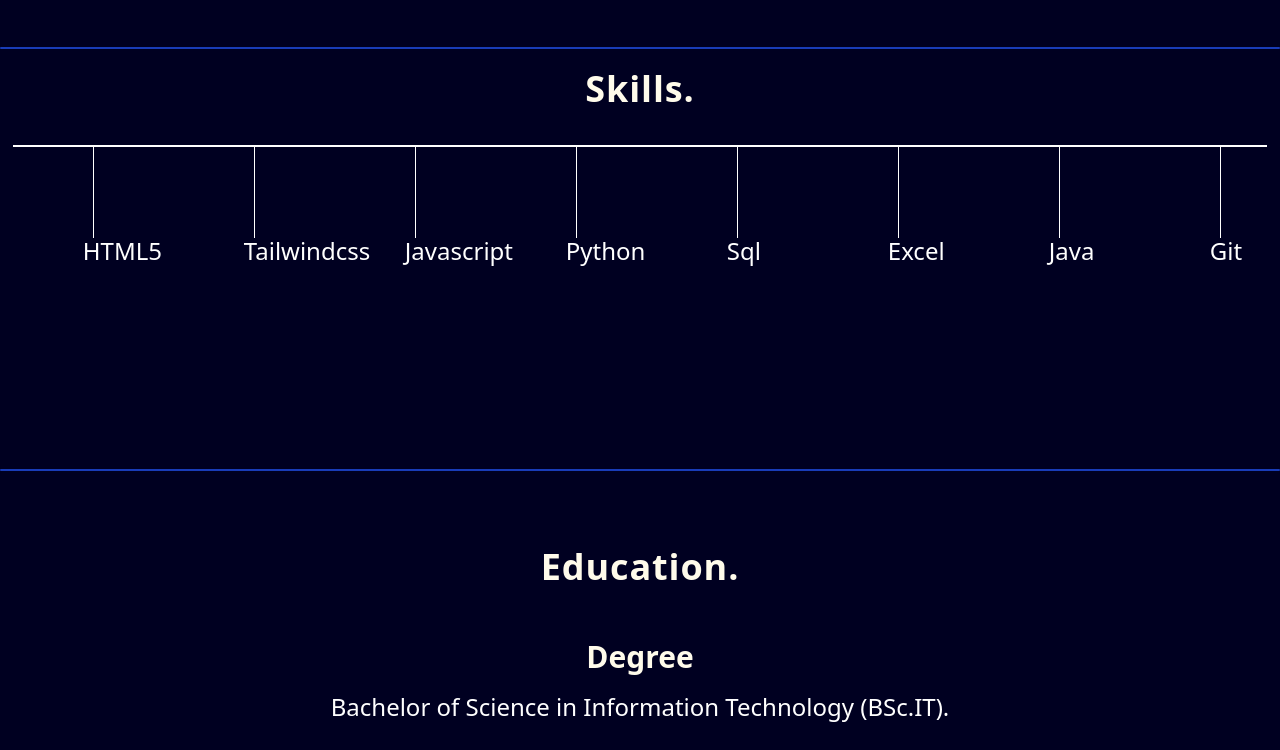
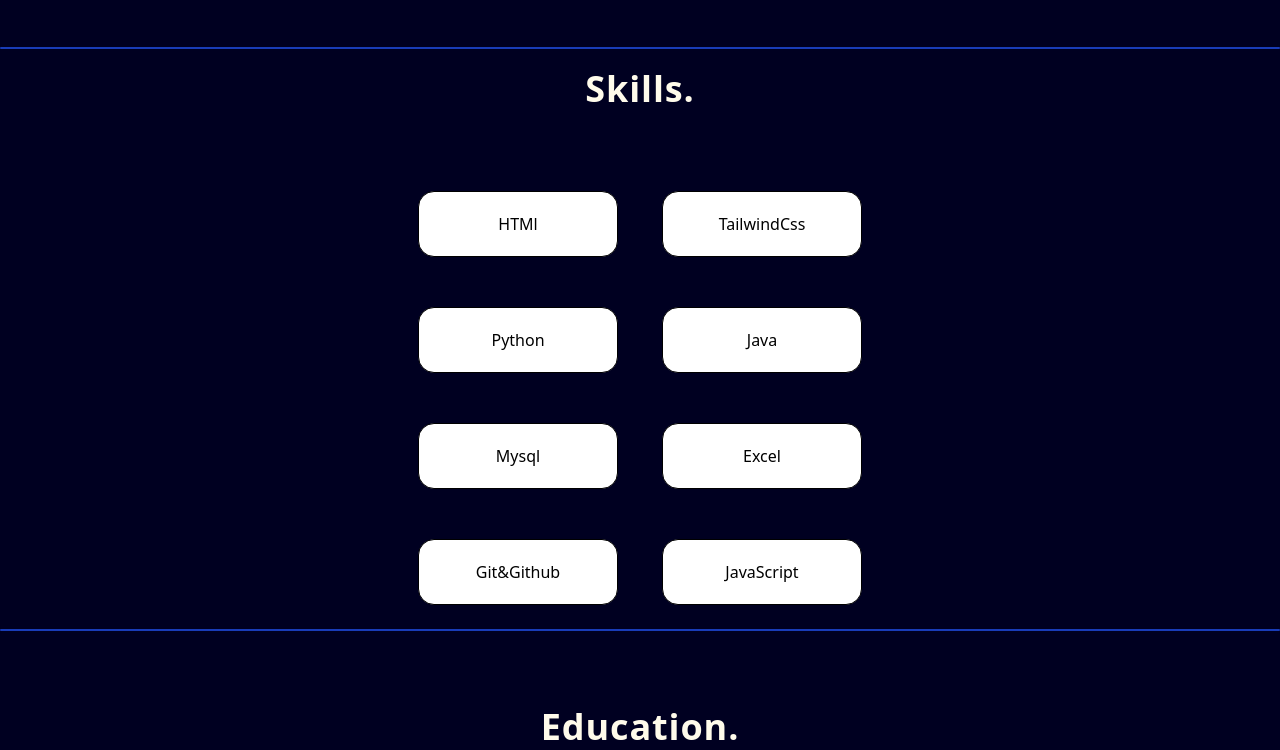
Before and after one commit to SahilPatel010/My-Portfolio, a website: page index.html in a window 1280 px wide. Shown: the part 1295-2045 px from the top of the page. Drawn offline with nearby package versions, Linux system fonts and the light colour scheme.

Commit message:
new updates

```diff
--- a/index.html
+++ b/index.html
@@ -38,13 +38,13 @@
 
 
     <main>
-       <section class="firstSection flex justify-around  my-[90px]  mx-0 ">
-         <div class="leftSection w-[40%]  my-11  md:text-7xl  text-xl">Hi,my name is <span class="text-violet-400">Sahil</span>
+       <section class="firstSection flex-row  md:flex md:justify-around items-center  my-[90px]  mx-0 ">
+         <div class="leftSection ml-5 w-[40%]  my-11  md:text-7xl  text-xl">Hi,my name is <span class="text-violet-400">Sahil</span>
             <div class="w-full">and i am a passionate</div>
              <span  class="text-violet-400  w-full" id="element"></span>
          </div>
-        <div class="rightSection md:w-[30%]  w-[40]">
-            <img  class="w-[80%] mt-16 mx-0"   src="developer png.png" alt="">
+        <div class="rightSection md:w-[30%] flex justify-center items-center w-[40]">
+            <img  class="w-[50%] md:w-[80%] mt-16 mx-0"   src="developer png.png" alt="">
             </div>
        </section>
           <hr class="w-12/12 h-[2px] bg-gradient-to-r bg-blue-800 border-0 rounded-full  />
@@ -67,25 +67,42 @@ Right now, I’m focused on building creative projects and exploring new technol
 </section>
 
 
- <hr class="w-12/12 h-[2px] bg-gradient-to-r bg-blue-800 border-0 rounded-full" />
+ <hr class="w-12/12 h-[2px]  bg-gradient-to-r bg-blue-800 border-0 rounded-full" />
 
 
 
-<section class="thirdSection w-max m-auto h-[50vh]">
+<section class="thirdSection w-max m-auto h-[65vh]">
+  <h1 class="text-4xl font-bold text-center mb-8 tracking-wide my-[20px] text-amber-50">Skills.</h1>
             <!-- <span class="text-gray-500 flex justify-center">What i have done so far</span> -->
-            <h1 class="text-4xl font-bold text-center mb-8 tracking-wide my-[20px]  text-amber-50"  id="skills">Skills.</h1>
-            <div class="box h-[2px] bg-white w-[98vw] text-2xl my-[36px] mx-0 flex">
-            <div class="vertical h-[93px] w-[1px] bg-white flex my-0 mx-[80px]  hover:text-purple-400 "><h1 class="relative top-[90px] right-2.5 w-[150px]">HTML5</h1></div>
-            <div class="vertical h-[93px] w-[1px] bg-white flex my-0 mx-[80px]  hover:text-purple-400"><h1 class="relative top-[90px] right-2.5 w-[150px]">Tailwindcss</h1></div>
-            <div class="vertical h-[93px] w-[1px] bg-white flex my-0 mx-[80px]  hover:text-purple-400"><h1 class="relative top-[90px] right-2.5 w-[150px]">Javascript</h1></div>
-            <div class="vertical h-[93px] w-[1px] bg-white flex my-0 mx-[80px]  hover:text-purple-400"><h1 class="relative top-[90px] right-2.5 w-[150px]">Python</h1></div>
-            <div class="vertical h-[93px] w-[1px] bg-white flex my-0 mx-[80px]  hover:text-purple-400"><h1 class="relative top-[90px] right-2.5 w-[150px]">Sql</h1></div>
-            <div class="vertical h-[93px] w-[1px] bg-white flex my-0 mx-[80px]  hover:text-purple-400"><h1 class="relative top-[90px] right-2.5 w-[150px]">Excel</h1></div>
-            <div class="vertical h-[93px] w-[1px] bg-white flex my-0 mx-[80px]  hover:text-purple-400"><h1 class="relative z-0 top-[90px] right-2.5 w-[150px]">Java</h1></div>
-            <div class="vertical h-[93px] w-[1px] bg-white flex my-0 mx-[80px]  hover:text-purple-400"><h1 class="relative top-[90px] right-2.5 w-[150px]">Git</h1></div>
-            </div>
+           <div class="mainSkills flex  w-screen  justify-center  lg:space-x-11    space-x-5 space-y-5  top-[30px]">
+             <div class="right">
+              <div class="one bg-white border-[1px] rounded-2xl  [px-15px] py-[20px] text-center min-w-[150px]  lg:min-w-[200px]
+              text-black my-[50px] gap-1">HTMl</div>
+
+              <div class="three bg-white border-[1px] rounded-2xl  [px-15px] py-[20px] text-center  min-w-[150px]  lg:min-w-[200px]
+              text-black my-[50px] gap-1">Python</div>
+
+              <div class="five bg-white border-[1px] rounded-2xl  [px-15px] py-[20px] text-center  min-w-[150px]  lg:min-w-[200px]
+              text-black my-[50px] gap-1">Mysql</div>
+
+              <div class="six bg-white border-[1px] rounded-2xl  [px-15px] py-[20px] text-center  min-w-[150px] lg:min-w-[200px]
+              text-black my-[50px] gap-1">Git&Github</div>
+             </div>
+              <div class="left">
+             <div class="two bg-white border-[1px] rounded-2xl  [px-15px] py-[20px] text-center  min-w-[150px] lg:min-w-[200px]
+              text-black my-[50px] gap-1">TailwindCss</div>
+             <div class="four bg-white border-[1px] rounded-2xl  [px-15px] py-[20px] text-center  min-w-[150px] lg:min-w-[200px]
+              text-black my-[50px] gap-1">Java</div>
+
+             <div class="four bg-white border-[1px] rounded-2xl  [px-15px] py-[20px] text-center  min-w-[150px] lg:min-w-[200px]
+              text-black my-[50px] gap-1">Excel</div>
+
+             <div class="seven bg-white border-[1px] rounded-2xl  [px-15px] py-[20px] text-center  min-w-[150px]lg:min-w-[200px]
+              text-black my-[50px] gap-1">JavaScript</div>
+           </div>
+           </div>
         </section>
- <hr class="w-12/12 h-[2px] bg-gradient-to-r bg-blue-800 border-0 rounded-full" />
+ <hr class="w-12/12 h-[2px] mt-10 bg-gradient-to-r bg-blue-800 border-0 rounded-full" />
 
 
  <section  id="education" class="fourthSection w-full px-6 h-80vh p-14 ">
```
Also changed, not shown: output.css.
